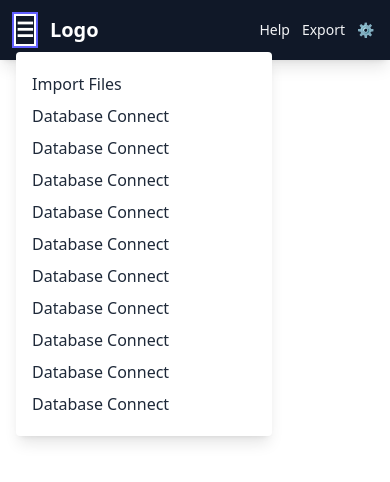
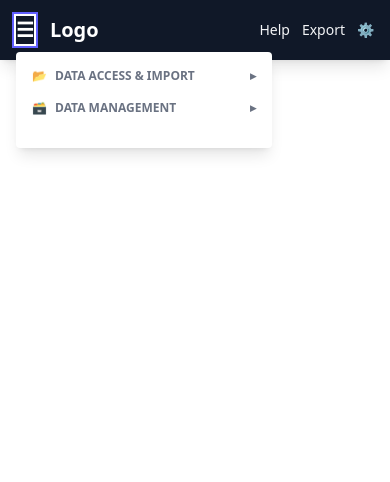
Before and after one commit to Tomosius/Morphium, a Next.js app in the folder frontend/: page / in a window 390 px wide. Both pictures are taken after a click on the button "Open main menu". Shown: the top 482 px of the page. Built offline with nearby package versions, Linux system fonts and the light colour scheme.

Commit message:
MobileNavButton.tsx is autogenerating all links based on NavigationLiks.ts

```diff
--- a/frontend/src/components/navigation/MobileNavButton.tsx
+++ b/frontend/src/components/navigation/MobileNavButton.tsx
@@ -1,14 +1,14 @@
 "use client";
 
 import React, { useState, useEffect, useRef } from "react";
+import { menuGroups } from "@/components/navigation/NavigationLinks";
 
 export default function MobileMenuButton() {
-  // State: is the menu open?
   const [open, setOpen] = useState(false);
-  // Ref for the dropdown (for clicking outside)
+  const [openGroup, setOpenGroup] = useState<string | null>(null); // store group title or null
   const menuRef = useRef<HTMLDivElement>(null);
 
-  // Close menu on Escape key
+  // Close on Escape
   useEffect(() => {
     function handleEscape(e: KeyboardEvent) {
       if (e.key === "Escape") setOpen(false);
@@ -17,7 +17,7 @@ export default function MobileMenuButton() {
     return () => window.removeEventListener("keydown", handleEscape);
   }, []);
 
-  // Optional: close on click outside
+  // Close on click outside
   useEffect(() => {
     function handleClickOutside(e: MouseEvent) {
       if (
@@ -25,6 +25,7 @@ export default function MobileMenuButton() {
         !menuRef.current.contains(e.target as Node)
       ) {
         setOpen(false);
+        setOpenGroup(null);
       }
     }
     if (open) {
@@ -32,6 +33,11 @@ export default function MobileMenuButton() {
       return () => document.removeEventListener("mousedown", handleClickOutside);
     }
   }, [open]);
+
+  // Handle group toggle
+  const handleGroupClick = (title: string) => {
+    setOpenGroup((prev) => (prev === title ? null : title));
+  };
 
   return (
     <div className="relative md:hidden" ref={menuRef}>
@@ -53,21 +59,43 @@ export default function MobileMenuButton() {
           aria-label="Mobile navigation"
           className="absolute left-0 mt-2 w-64 bg-white text-gray-800 rounded shadow-lg z-50 p-4"
         >
-          {/* Place your nav here */}
           <nav>
-            <a href="/import" className="block py-1">Import Files</a>
-            <a href="/db-connect" className="block py-1">Database Connect</a>
-            <a href="/db-connect" className="block py-1">Database Connect</a>
-            <a href="/db-connect" className="block py-1">Database Connect</a>
-            <a href="/db-connect" className="block py-1">Database Connect</a>
-            <a href="/db-connect" className="block py-1">Database Connect</a>
-            <a href="/db-connect" className="block py-1">Database Connect</a>
-            <a href="/db-connect" className="block py-1">Database Connect</a>
-            <a href="/db-connect" className="block py-1">Database Connect</a>
-            <a href="/db-connect" className="block py-1">Database Connect</a>
-            <a href="/db-connect" className="block py-1">Database Connect</a>
-
-            {/* etc */}
+            {menuGroups.map((group) => (
+              <div key={group.title} className="mb-4">
+                {/* Group Header */}
+                <button
+                  className="w-full flex items-center justify-between font-bold text-xs text-gray-500 uppercase mb-2 focus:outline-none"
+                  onClick={() => handleGroupClick(group.title)}
+                  aria-expanded={openGroup === group.title}
+                  aria-controls={`group-${group.title}`}
+                  type="button"
+                >
+                  <span className="flex items-center gap-2">
+                    {group.icon && <span>{group.icon}</span>}
+                    {group.title}
+                  </span>
+                  <span>
+                    {openGroup === group.title ? "▾" : "▸"}
+                  </span>
+                </button>
+                {/* Group Links: Collapse/Expand */}
+                {openGroup === group.title && (
+                  <div className="ml-2" id={`group-${group.title}`}>
+                    {group.links.map((link) => (
+                      <a
+                        key={link.href}
+                        href={link.href}
+                        className="block py-1 text-sm hover:underline"
+                        onClick={() => setOpen(false)} // closes mobile menu on link click
+                      >
+                        {link.icon && <span className="mr-2">{link.icon}</span>}
+                        {link.label}
+                      </a>
+                    ))}
+                  </div>
+                )}
+              </div>
+            ))}
           </nav>
         </div>
       )}
```
